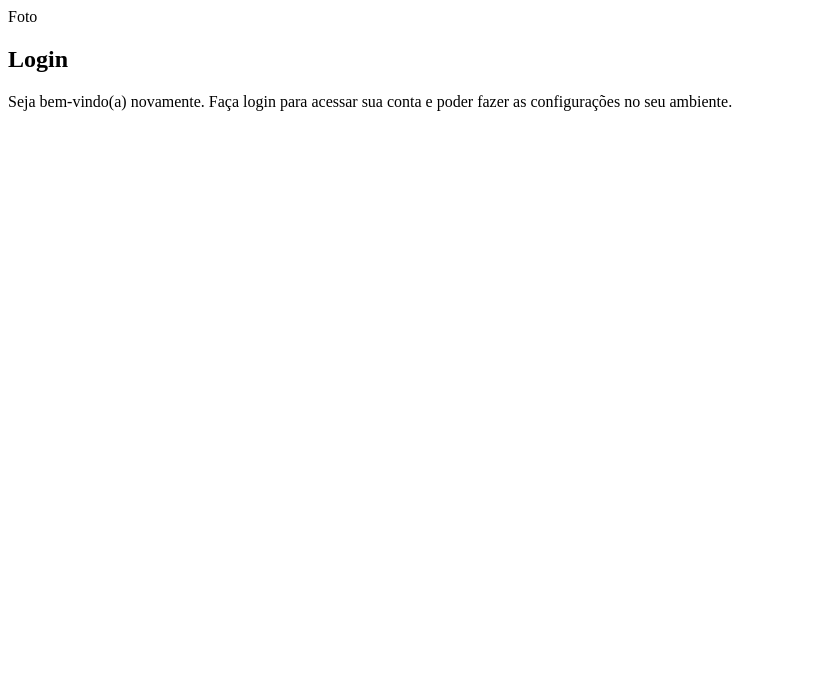
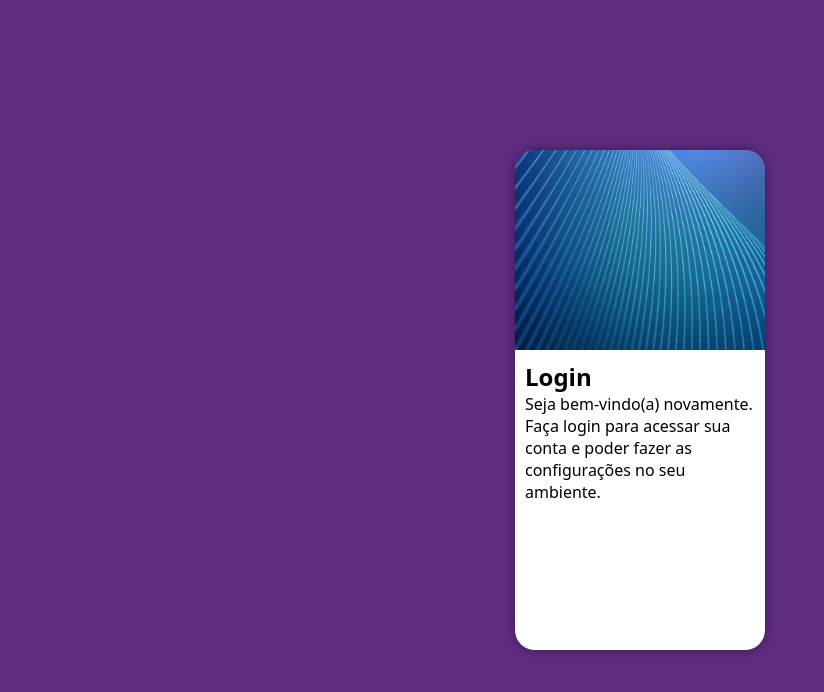
Before and after one commit to fabiobsouza2024/projeto-login, a plain HTML site: page index.html in a window 1280 px wide. Shown: the whole page, without its empty margins (0-824 px from the left). Drawn offline with Linux system fonts and the light colour scheme.

Commit message:
atualizando projeto

```diff
--- a/estilos/style.css
+++ b/estilos/style.css
@@ -5,3 +5,49 @@
     verde: #49a09d
     lilás: #5f2c82
 */
+
+* {
+    font-family: system-ui, -apple-system, BlinkMacSystemFont, 'Segoe UI', Roboto, Oxygen, Ubuntu, Cantarell, 'Open Sans', 'Helvetica Neue', sans-serif;
+    padding: 0px;
+    margin: 0px;
+    box-sizing: border-box;
+}
+
+body, html {
+    background-color: #5f2c82;
+    height: 100vh;
+    width: 100vw;
+}
+
+main {
+    position: relative;
+    height: 100vh;
+    width: 100vw;
+}
+
+section#login {
+    position: absolute;
+    top: 50%;
+    left: 50%;
+    transform: translate(-50%, -50%);
+    overflow: hidden;
+
+    background-color: white;
+    width: 250px;
+    height: 500px;
+    border-radius: 20px;
+    box-shadow: 0px 0px 10px rgba(0, 0, 0, 0.450);
+}
+
+section > div#imagem {
+    display: block;
+    background: #5f2c82 url(../imagens/fundo-login.jpg);
+    background-size: cover;
+    background-position: left bottom;
+    height: 200px;
+}
+
+section#login > div#formulario {
+    display: block;
+    padding: 10px;
+}
--- a/index.html
+++ b/index.html
@@ -9,8 +9,8 @@
 <body>
     <main>
         <section id="login">
-            <div id="imagens">
-                Foto
+            <div id="imagem">
+
             </div>
             <div id="formulario">
                 <h1>Login</h1>
```
Also changed, not shown: imagens/fundo-login.jpg (renamed from imagens/pexels-sean-whang-25006-804269 (1).jpg).
